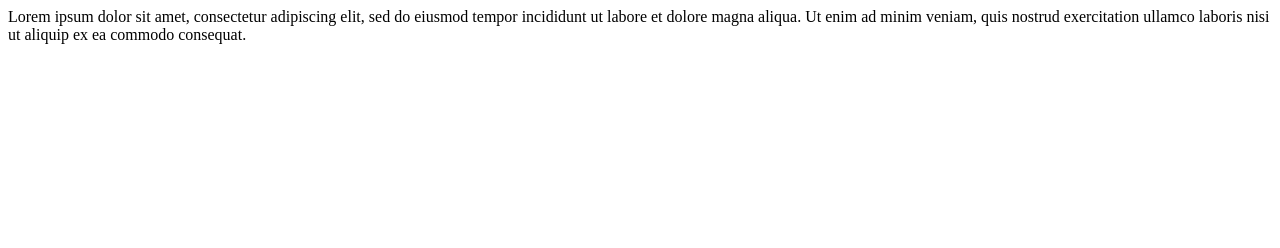
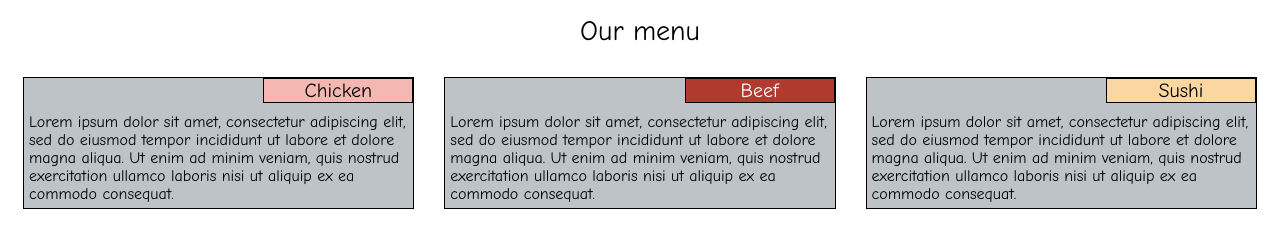
Before and after one commit to tonechas/coursera-web-developers, a plain HTML site: page module2-solution/index.html in a window 1280 px wide. Drawn offline with Linux system fonts and the light colour scheme.

Commit message:
Complete solution

```diff
--- /dev/null
+++ b/module2-solution/css/mystyle.css
@@ -0,0 +1,87 @@
+* {
+ 	font-family: "Comic Sans MS", cursive, sans-serif;
+ 	box-sizing: border-box;
+ }
+
+
+ .menu-head {
+ 	font-size: 175%;
+ 	text-align: center;
+ 	margin: 15px;
+ }
+
+.menu-body {
+ 	min-height: 1px;
+ 	overflow: hidden;
+}
+
+
+section {
+    background-color:  #bdc3c7;
+    padding: 0px;
+    margin: 15px;
+    position: relative;
+    border: 1px solid black;
+}
+
+
+/********** Desktop view **********/
+@media (min-width: 992px) {
+  .col-desktop-4 {
+    float: left;
+    width: 33.33%;
+  }
+}
+
+/********** Tablet view **********/
+@media (min-width: 768px) and (max-width: 991px) {
+  .col-tablet-6, .col-tablet-12 {
+    float: left;
+  }
+ .col-tablet-6 {
+    width: 50%;
+  }
+  .col-tablet-12 {
+    width: 100%;
+  }
+}
+
+/********** Mobile view **********/
+@media (max-width: 767px) {
+  .col-mobile-12 {
+    float: left;
+    width: 100%;
+  }
+}
+
+.food-type {
+	font-size: 125%;
+    border: 1px solid black;
+    text-align: center;
+    position: absolute;
+    top: 0;
+    right: 0;
+    width: 150px;
+}
+
+
+p {
+	margin-top: 35px;
+	margin-left: 5px;
+	margin-right: 5px;
+	margin-bottom: 5px;
+}
+
+
+.bg-pink {
+	background-color: #f5b7b1 ;
+}
+
+.bg-maroon {
+	background-color: #b03a2e;
+	color: white;
+}
+
+.bg-yellow {
+	background-color:  #fad7a0;
+}
--- a/module2-solution/index.html
+++ b/module2-solution/index.html
@@ -1,10 +1,56 @@
 <!DOCTYPE html>
 <html>
+
 <head>
-	<meta charset="utf-8">
-	<title></title>
+  <meta charset="utf-8">
+  <meta name="viewport" content="width=device-width, initial-scale=1">
+  <title>Module 2 coding assignment</title>
+  <link rel="stylesheet" href="/css/mystyle.css">
 </head>
+
 <body>
-	<div>Lorem ipsum dolor sit amet, consectetur adipiscing elit, sed do eiusmod tempor incididunt ut labore et dolore magna aliqua. Ut enim ad minim veniam, quis nostrud exercitation ullamco laboris nisi ut aliquip ex ea commodo consequat.</div>
+
+  <div class="menu-head">
+    Our menu
+  </div>
+
+  <div>
+
+    <div class="col-desktop-4 col-tablet-6 col-mobile-12">
+      <section>
+      	<div class="food-type bg-pink">
+      	  Chicken
+      	</div>
+      	<p>
+      	  Lorem ipsum dolor sit amet, consectetur adipiscing elit, sed do eiusmod tempor incididunt ut labore et dolore magna aliqua. Ut enim ad minim veniam, quis nostrud exercitation ullamco laboris nisi ut aliquip ex ea commodo consequat.
+      	</p>
+      </section>
+    </div>
+
+    <div class="col-desktop-4 col-tablet-6 col-mobile-12">
+      <section>
+      	<div class="food-type bg-maroon">
+      	  Beef
+      	</div>
+      	<p>
+      	  Lorem ipsum dolor sit amet, consectetur adipiscing elit, sed do eiusmod tempor incididunt ut labore et dolore magna aliqua. Ut enim ad minim veniam, quis nostrud exercitation ullamco laboris nisi ut aliquip ex ea commodo consequat.
+      	</p>
+      </section>
+    </div>
+
+    <div class="col-desktop-4 col-tablet-12 col-mobile-12">
+      <section>
+      	<div class="food-type bg-yellow">
+      	  Sushi
+      	</div>
+      	<p>
+      	  Lorem ipsum dolor sit amet, consectetur adipiscing elit, sed do eiusmod tempor incididunt ut labore et dolore magna aliqua. Ut enim ad minim veniam, quis nostrud exercitation ullamco laboris nisi ut aliquip ex ea commodo consequat.
+      	</p>
+      </section>
+    </div>
+
+  </div>
+
 </body>
+
 </html>
```
